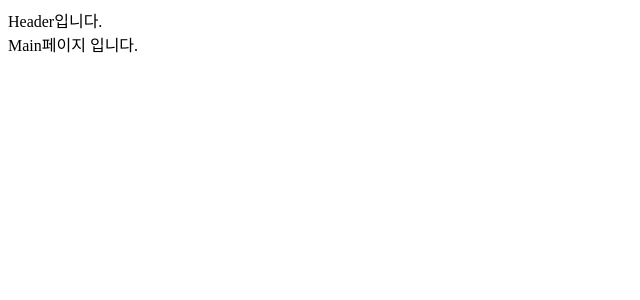
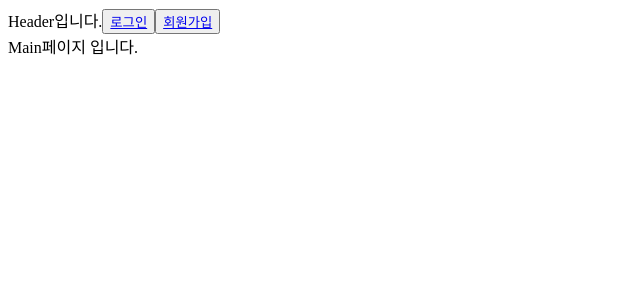
Before and after one commit to Sangbbgg/DI, a React (Create React App) app in the folder client/: page / in a window 1280 px wide. Shown: the top 300 px of the page, without its empty margins (0-640 px from the left). Built offline with nearby package versions, Linux system fonts and the light colour scheme; the HTML template or start-up script is replaced by a standard one.

Commit message:
해더 로그인 버튼 추가

```diff
--- a/client/src/Compornents/Header.js
+++ b/client/src/Compornents/Header.js
@@ -1,8 +1,48 @@
-import React from 'react'
+import React, { useState, useEffect } from 'react';
+import { Link } from 'react-router-dom';
 
 function Header() {
+  const [loggedIn, setLoggedIn] = useState(false);
+
+  // 페이지가 로드될 때 로그인 상태를 확인하고 상태를 업데이트
+  useEffect(() => {
+    const storedLoggedIn = sessionStorage.getItem('loggedIn');
+    if (storedLoggedIn) {
+      setLoggedIn(true);
+    }
+  }, []);
+
+
+  // 로그아웃 시 세션 스토리지에서 로그인 상태 제거
+  const handleLogout = () => {
+    sessionStorage.removeItem('loggedIn');
+    setLoggedIn(false);
+  };
   return (
-    <div>Header입니다.</div>
+    <div>
+
+      Header입니다.
+      {loggedIn ? (
+        <>
+          <button className='LoginBtn' onClick={handleLogout}>
+            로그아웃
+          </button>
+
+        </>
+      ) : (
+        // 로그아웃 상태일 때 로그인과 회원가입 버튼 표시
+        <>
+
+          <button className='LoginBtn'>
+            <Link to='/Login'>로그인</Link>
+          </button>
+          <button>
+            <Link to='/Regester'>회원가입</Link>
+          </button><br/>
+
+        </>
+      )}
+      </div>
   )
 }
 
```
